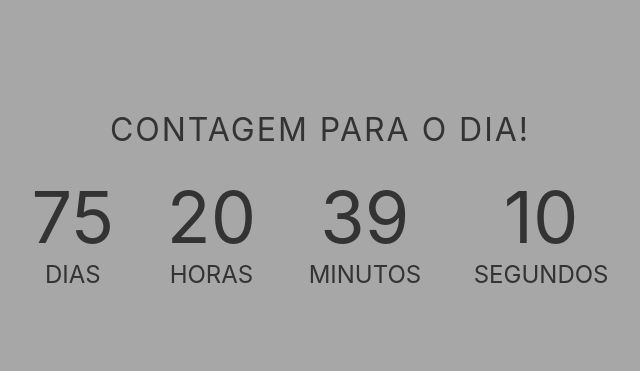
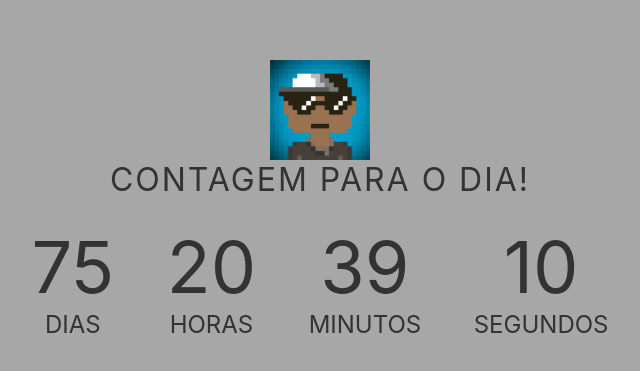
Before and after one commit to raphaelCoelhoDeLima/Contdown, a plain HTML site: page index.html in a window 1280 px wide. Shown: the part 189-560 px from the top of the page, without its empty margins (320-960 px from the left). Drawn offline with Linux system fonts and the light colour scheme.

Commit message:
AlteraçãoNoSite

```diff
--- a/index.html
+++ b/index.html
@@ -1,12 +1,18 @@
 <html>
     <head>
+        <meta charset="UTF-8">
+        <meta http-equiv="X-UA-Compatible" content="IE=edge">
+        <meta name="viewport" content="width=device-width, initial-scale=1.0">
         <link href="./sytele.css" rel="stylesheet"/>
         <script src="index.js"></script>
+        <link rel="icon" type="image/png" href="./img/Raphael.png">
         <title>Raphael Lima</title>
     </head>
     <body>
         <div class="container">
-            <h1 id="headline">Contagem para o dia!</h1>
+          <img class="raphael_perfil" src="./img/Raphael.png"></img>
+          <h1 id="headline">Contagem para o dia!</h1>
+
             <div id="countdown">
               <ul>
                 <li><span id="days"></span>dias</li>
--- a/sytele.css
+++ b/sytele.css
@@ -34,7 +34,9 @@
     margin: 0 auto;
     text-align: center;
   }
-
+  .raphael_perfil{
+    width: 100px;
+  }
   h1 {
     font-weight: normal;
     letter-spacing: .125rem;
```
Also changed, not shown: img/Raphael.png (added).
